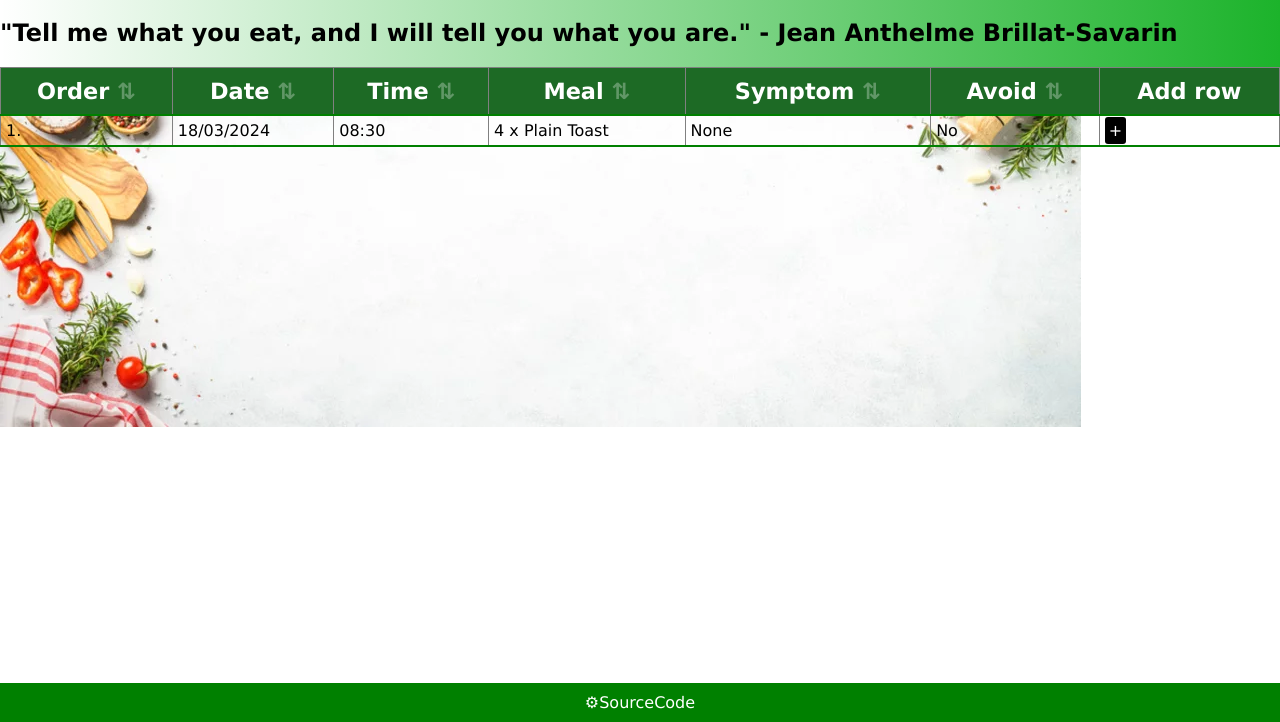
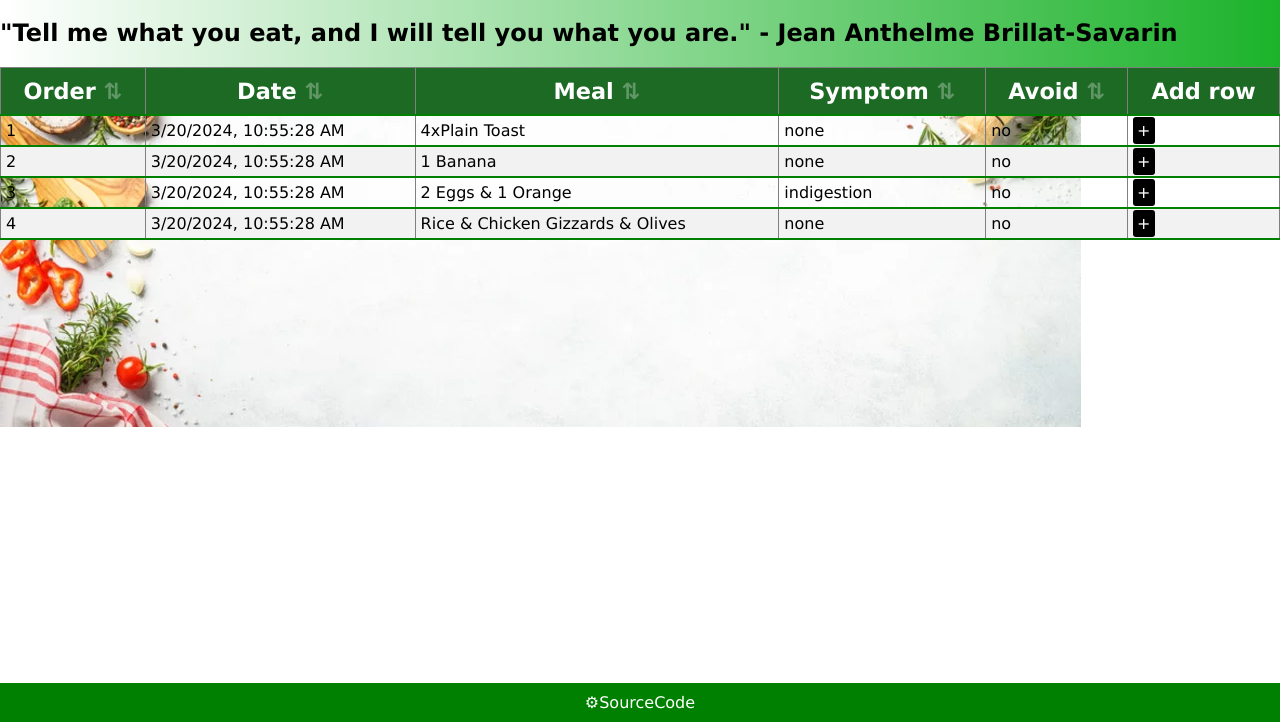
Before and after one commit to sabovoichita/meals-planner, a website built with webpack: page SRC/index.html in a window 1280 px wide. Shown: the part 78-800 px from the top of the page. Built offline with nearby package versions, Linux system fonts and the light colour scheme.

Commit message:
render meals (add getMealsAsHTML(meal) and renderMeals(meals))

```diff
--- a/SRC/index.html
+++ b/SRC/index.html
@@ -24,24 +24,13 @@
           <tr>
             <th>Order <span class="order">&#8645;</span></th>
             <th>Date <span class="order">&#8645;</span></th>
-            <th>Time <span class="order">&#8645;</span></th>
             <th>Meal <span class="order">&#8645;</span></th>
             <th>Symptom <span class="order">&#8645;</span></th>
             <th>Avoid <span class="order">&#8645;</span></th>
             <th>Add row</th>
           </tr>
         </thead>
-        <tbody>
-          <tr>
-            <td>1.</td>
-            <td>18/03/2024</td>
-            <td>08:30</td>
-            <td>4 x Plain Toast</td>
-            <td>None</td>
-            <td>No</td>
-            <td><span class="plus">&#43;</span></td>
-          </tr>
-        </tbody>
+        <tbody></tbody>
       </table>
     </section>
     <footer>⚙SourceCode</footer>
--- a/SRC/index.js
+++ b/SRC/index.js
@@ -1,10 +1,28 @@
 import("./style.css");
+
+function getMealAsHTML(meal) {
+  //   console.info("inside map");
+  return `<tr>
+  <td>${meal.order}</td>
+  <td>${new Date().toLocaleString()}</td>
+  <td>${meal.meal}</td>
+  <td>${meal.symptom}</td>
+  <td>${meal.avoid}</td>
+  <td><span class="plus">&#43;</span></td>
+</tr>`;
+}
+
+function renderMeals(meals) {
+  const mealsHTML = meals.map(getMealAsHTML);
+  document.querySelector("#mealsTable tbody").innerHTML = mealsHTML.join("");
+}
 
 function loadMeals() {
   fetch("meals.json")
-    .then(r => r.json)
+    .then(r => r.json())
     .then(meals => {
-      console.warn("meals", meals);
+      renderMeals(meals);
     });
 }
+
 loadMeals();
--- a/SRC/meals.json
+++ b/SRC/meals.json
@@ -1,6 +1,6 @@
 [
-  { "order": 1, "date": "18/03/2024", "time": "08:30", "meal": "4xPlain Toast", "symptom": "none", "avoid": "no" },
-  { "order": 1, "date": "18/03/2024", "time": "08:30", "meal": "4xPlain Toast", "symptom": "none", "avoid": "no" },
-  { "order": 1, "date": "18/03/2024", "time": "08:30", "meal": "4xPlain Toast", "symptom": "none", "avoid": "no" },
-  { "order": 1, "date": "18/03/2024", "time": "08:30", "meal": "4xPlain Toast", "symptom": "none", "avoid": "no" }
+  { "order": 1, "date": "18/03/2024", "meal": "4xPlain Toast", "symptom": "none", "avoid": "no" },
+  { "order": 2, "date": "18/03/2024", "meal": "1 Banana", "symptom": "none", "avoid": "no" },
+  { "order": 3, "date": "18/03/2024", "meal": "2 Eggs & 1 Orange", "symptom": "indigestion", "avoid": "no" },
+  { "order": 4, "date": "18/03/2024", "meal": "Rice & Chicken Gizzards & Olives", "symptom": "none", "avoid": "no" }
 ]
```
